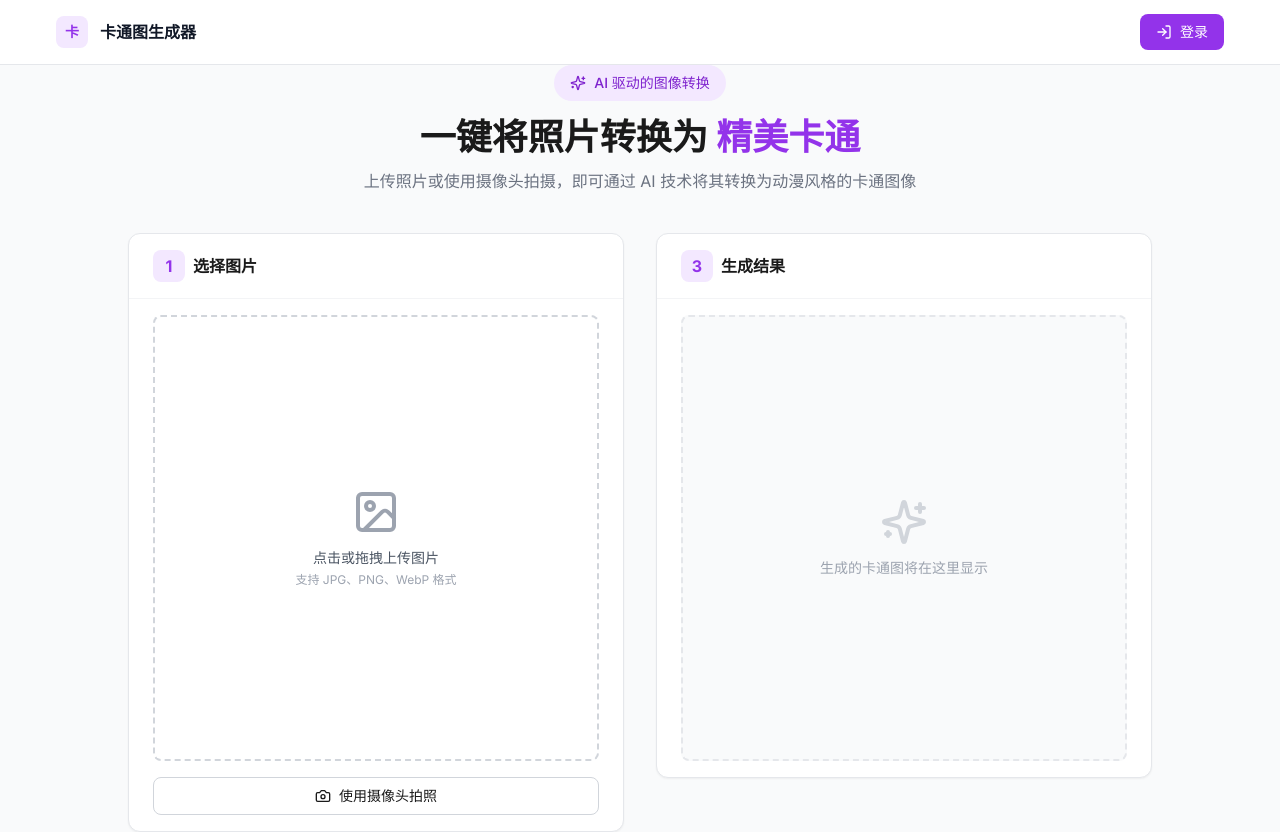
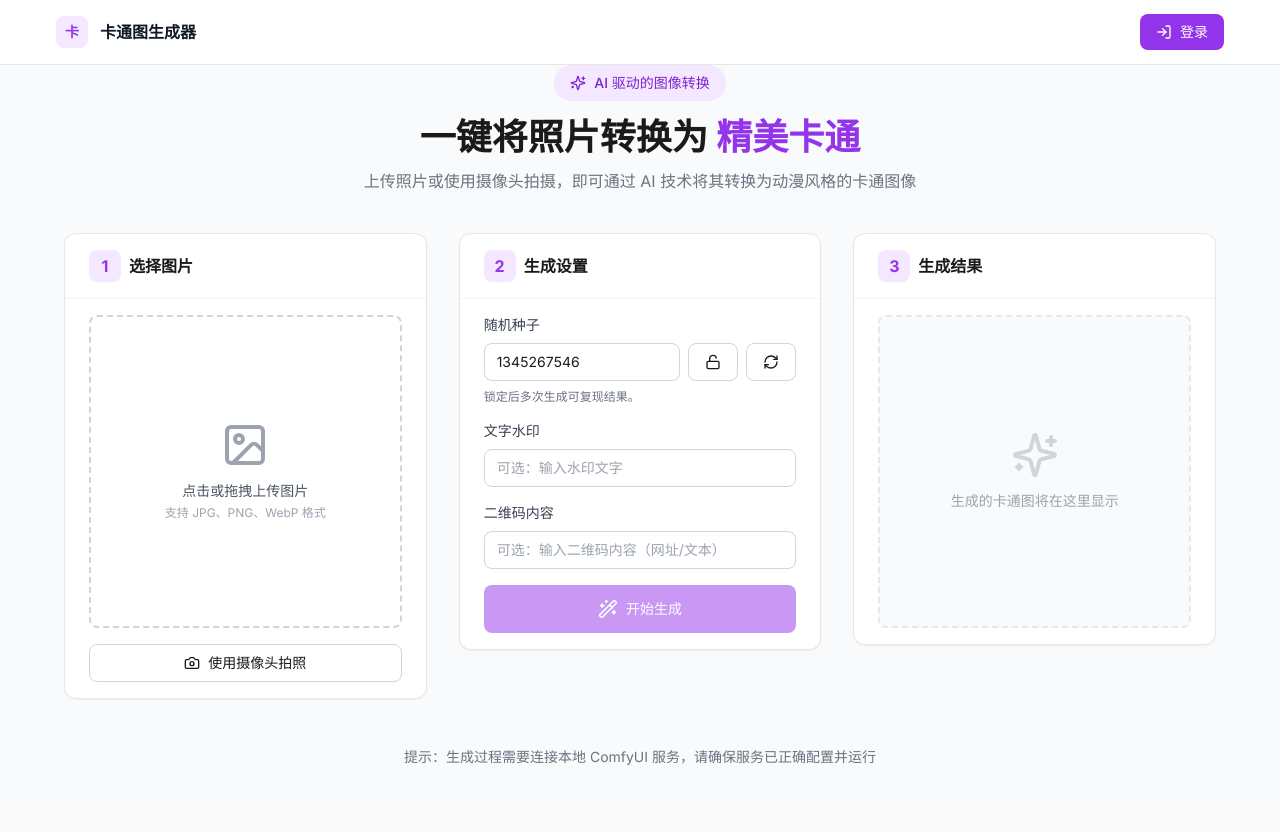
Before and after one commit to Kelvin-LH/comfy-zkit-ui, a React (Vite) app: page / in a window 1280 px wide. Shown: the top 832 px of the page. After the commit the page ends 800 px from the top, so only its background shows below. Built offline with nearby package versions, Linux system fonts and the light colour scheme; no server answers.

Commit message:
Update Home.tsx

```diff
--- a/src/client/pages/Home.tsx
+++ b/src/client/pages/Home.tsx
@@ -18,14 +18,12 @@ import {
 import Login from './Login';
 
 /**
- * A user-friendly Home page layout that always shows the settings
- * without collapsible panels.  The service address (ComfyUI URL) is
- * hidden from the user and only editable in the admin page.  This
- * component allows users to upload or capture images, adjust the
- * random seed, lock/unlock it, randomize it, and configure watermark
- * settings.  Prompts are pulled from the configuration or fall back to
- * server defaults.  No direct editing of prompts or service URL is
- * exposed on this page.
+ * Redesigned Home page layout with a horizontal card arrangement.
+ * Three cards are displayed side by side on large screens: image input,
+ * generation settings (including the generate button), and the result.
+ * On smaller screens the cards stack vertically. The service URL remains
+ * hidden; users can only adjust random seed, text watermark and QR code
+ * content. Prompts and service URL are pulled from configuration.
  */
 
 interface User {
@@ -84,6 +82,7 @@ export default function Home({ user, config, onLogin, onLogout, onAdminClick }:
   const positivePrompt = config.positivePrompt;
   const negativePrompt = config.negativePrompt;
   const comfyuiUrl = config.comfyuiUrl;
+
   // Handle file upload
   const handleFileSelect = (e: React.ChangeEvent<HTMLInputElement>) => {
     const file = e.target.files?.[0];
@@ -95,7 +94,8 @@ export default function Home({ user, config, onLogin, onLogout, onAdminClick }:
     };
     reader.readAsDataURL(file);
   };
-  // Handle camera
+
+  // Handle camera activation
   const startCamera = async () => {
     try {
       const stream = await navigator.mediaDevices.getUserMedia({
@@ -107,7 +107,8 @@ export default function Home({ user, config, onLogin, onLogout, onAdminClick }:
       toast.error('无法访问摄像头');
     }
   };
-  // Attach stream to video
+
+  // Attach stream to video element when active
   useEffect(() => {
     if (cameraActive && streamRef.current && videoRef.current) {
       const videoEl = videoRef.current;
@@ -116,6 +117,7 @@ export default function Home({ user, config, onLogin, onLogout, onAdminClick }:
       videoEl.play().catch(() => {});
     }
   }, [cameraActive]);
+
   // Stop camera
   const stopCamera = () => {
     if (streamRef.current) {
@@ -124,7 +126,8 @@ export default function Home({ user, config, onLogin, onLogout, onAdminClick }:
     }
     setCameraActive(false);
   };
-  // Capture photo
+
+  // Capture a frame from the video
   const capturePhoto = () => {
     if (!videoRef.current) return;
     const canvas = document.createElement('canvas');
@@ -138,13 +141,13 @@ export default function Home({ user, config, onLogin, onLogout, onAdminClick }:
       stopCamera();
     }
   };
-  // Randomize seed
+
+  // Randomize seed if unlocked
   const randomizeSeed = () => {
-    if (!seedLocked) {
-      setSeed(Math.floor(Math.random() * 2147483647));
-    }
+    if (!seedLocked) setSeed(Math.floor(Math.random() * 2147483647));
   };
-  // Progress animation helper
+
+  // Animate progress bar
   const animateProgress = (start: number, end: number, duration = 1000) => {
     return new Promise<void>((resolve) => {
       const startTime = Date.now();
@@ -159,7 +162,8 @@ export default function Home({ user, config, onLogin, onLogout, onAdminClick }:
       animate();
     });
   };
-  // Handle generation
+
+  // Generate cartoon image via API
   const handleGenerate = async () => {
     if (!inputImage) {
       toast.error('请先选择或拍摄一张图片');
@@ -169,6 +173,7 @@ export default function Home({ user, config, onLogin, onLogout, onAdminClick }:
     setResultImage(null);
     setProgress(0);
     try {
+      // Upload image
       setProgressText(PROGRESS_STEPS.UPLOAD.text);
       await animateProgress(PROGRESS_STEPS.UPLOAD.start, PROGRESS_STEPS.UPLOAD.end, 500);
       const uploadRes = await fetch('/api/generate/upload', {
@@ -187,7 +192,7 @@ export default function Home({ user, config, onLogin, onLogout, onAdminClick }:
         await animateProgress(PROGRESS_STEPS.RESIZE.start, PROGRESS_STEPS.RESIZE.end, 300);
         toast.info('图片已自动压缩到 2560px 以内');
       }
-      // queue
+      // Queue generation
       setProgressText(PROGRESS_STEPS.QUEUE.text);
       await animateProgress(PROGRESS_STEPS.QUEUE.start, PROGRESS_STEPS.QUEUE.end, 500);
       setProgressText(PROGRESS_STEPS.GENERATE.text);
@@ -219,7 +224,7 @@ export default function Home({ user, config, onLogin, onLogout, onAdminClick }:
       await animateProgress(currentProgress, PROGRESS_STEPS.GENERATE.end, 300);
       let finalUrl = generateData.resultUrl;
       let finalPath = generateData.localPath;
-      // watermark
+      // Add watermark if necessary
       if (textWatermark || qrContent) {
         setProgressText(PROGRESS_STEPS.WATERMARK.text);
         await animateProgress(PROGRESS_STEPS.WATERMARK.start, PROGRESS_STEPS.WATERMARK.end, 500);
@@ -234,6 +239,7 @@ export default function Home({ user, config, onLogin, onLogout, onAdminClick }:
           finalPath = wmData.localPath;
         }
       }
+      // Finish
       setProgressText(PROGRESS_STEPS.COMPLETE.text);
       await animateProgress(PROGRESS_STEPS.COMPLETE.start, PROGRESS_STEPS.COMPLETE.end, 300);
       setResultImage(finalUrl);
@@ -247,7 +253,8 @@ export default function Home({ user, config, onLogin, onLogout, onAdminClick }:
       setProgressText('');
     }
   };
-  // Download
+
+  // Download generated image
   const handleDownload = async () => {
     if (!resultImage) return;
     try {
@@ -265,7 +272,8 @@ export default function Home({ user, config, onLogin, onLogout, onAdminClick }:
       toast.error('下载失败');
     }
   };
-  // Print
+
+  // Print generated image
   const handlePrint = () => {
     if (!resultImage) return;
     const w = window.open('', '_blank');
@@ -291,6 +299,7 @@ export default function Home({ user, config, onLogin, onLogout, onAdminClick }:
     `);
     w.document.close();
   };
+
   return (
     <div className="min-h-screen bg-gray-50">
       {/* Header */}
@@ -340,11 +349,9 @@ export default function Home({ user, config, onLogin, onLogout, onAdminClick }:
             上传照片或使用摄像头拍摄，即可通过 AI 技术将其转换为动漫风格的卡通图像
           </p>
         </div>
-        {/* Grid layout */}
-        <div className="grid lg:grid-cols-2 gap-8 max-w-5xl mx-auto">
-          {/* Left column: input and settings */}
-          <div className="space-y-6">
-            {/* Image input */}
+        {/* Responsive grid: three cards side by side on large screens */}
+        <div className="grid gap-8 max-w-6xl mx-auto lg:grid-cols-3">
+          {/* Card 1: image input */}
           <div className="card">
             <div className="card-header">
               <h2 className="font-semibold flex items-center gap-2">
@@ -378,7 +385,10 @@ export default function Home({ user, config, onLogin, onLogout, onAdminClick }:
                 </div>
               ) : (
                 <div className="space-y-4">
-                    <div onClick={() => fileInputRef.current?.click()} className="aspect-square rounded-lg border-2 border-dashed border-gray-300 flex flex-col items-center justify-center cursor-pointer hover:border-purple-400 hover:bg-purple-50/50 transition-colors">
+                  <div
+                    onClick={() => fileInputRef.current?.click()}
+                    className="aspect-square rounded-lg border-2 border-dashed border-gray-300 flex flex-col items-center justify-center cursor-pointer hover:border-purple-400 hover:bg-purple-50/50 transition-colors"
+                  >
                     <ImageIcon className="h-12 w-12 text-gray-400 mb-3" />
                     <p className="text-sm text-gray-600">点击或拖拽上传图片</p>
                     <p className="text-xs text-gray-400 mt-1">支持 JPG、PNG、WebP 格式</p>
@@ -391,8 +401,8 @@ export default function Home({ user, config, onLogin, onLogout, onAdminClick }:
               )}
             </div>
           </div>
-            {/* Settings (always visible, arranged horizontally to prevent long pages) */}
-            <div className="card">
+          {/* Card 2: settings and generate */}
+          <div className="card h-fit">
             <div className="card-header">
               <h2 className="font-semibold flex items-center gap-2">
                 <div className="h-8 w-8 rounded-lg bg-purple-100 flex items-center justify-center">
@@ -401,11 +411,11 @@ export default function Home({ user, config, onLogin, onLogout, onAdminClick }:
                 生成设置
               </h2>
             </div>
-              {/* Arrange settings in a single row on medium screens and above */}
-              <div className="card-content">
-                <div className="flex flex-col gap-4 md:flex-row md:gap-4">
-                  {/* Seed controls */}
-                  <div className="flex-1 space-y-2">
+            <div className="card-content space-y-4">
+              {/* Settings: vertical stack (short page, clearer scanning) */}
+              <div className="space-y-4">
+                {/* Seed */}
+                <div className="space-y-2">
                   <label className="block text-sm font-medium text-gray-700">随机种子</label>
                   <div className="flex gap-2">
                     <input
@@ -414,6 +424,7 @@ export default function Home({ user, config, onLogin, onLogout, onAdminClick }:
                       onChange={(e) => setSeed(parseInt(e.target.value) || 0)}
                       disabled={seedLocked}
                       className="input flex-1"
+                      placeholder="留空则随机"
                     />
                     <button
                       onClick={() => setSeedLocked(!seedLocked)}
@@ -431,34 +442,41 @@ export default function Home({ user, config, onLogin, onLogout, onAdminClick }:
                       <RefreshCw className="h-4 w-4" />
                     </button>
                   </div>
+                  <p className="text-xs text-gray-500">锁定后多次生成可复现结果。</p>
                 </div>
+
                 {/* Text watermark */}
-                  <div className="flex-1 space-y-2">
+                <div className="space-y-2">
                   <label className="block text-sm font-medium text-gray-700">文字水印</label>
                   <input
                     type="text"
                     value={textWatermark}
                     onChange={(e) => setTextWatermark(e.target.value)}
                     className="input w-full"
-                      placeholder="输入水印文字（可选）"
+                    placeholder="可选：输入水印文字"
+                    maxLength={200}
                   />
                 </div>
+
                 {/* QR code content */}
-                  <div className="flex-1 space-y-2">
+                <div className="space-y-2">
                   <label className="block text-sm font-medium text-gray-700">二维码内容</label>
                   <input
                     type="text"
                     value={qrContent}
                     onChange={(e) => setQrContent(e.target.value)}
                     className="input w-full"
-                      placeholder="输入二维码内容（可选）"
+                    placeholder="可选：输入二维码内容（网址/文本）"
+                    maxLength={500}
                   />
                 </div>
               </div>
-              </div>
-            </div>
               {/* Generate button */}
-            <button onClick={handleGenerate} disabled={!inputImage || isGenerating} className="btn btn-primary w-full h-12 text-base">
+              <button
+                onClick={handleGenerate}
+                disabled={!inputImage || isGenerating}
+                className="btn btn-primary w-full h-12 text-base"
+              >
                 {isGenerating ? (
                   <>
                     <div className="animate-spin rounded-full h-5 w-5 border-b-2 border-white mr-2" /> 生成中...
@@ -470,7 +488,8 @@ export default function Home({ user, config, onLogin, onLogout, onAdminClick }:
                 )}
               </button>
             </div>
-          {/* Right column: result */}
+          </div>
+          {/* Card 3: result */}
           <div className="card h-fit">
             <div className="card-header">
               <h2 className="font-semibold flex items-center gap-2">
```
Lines whose indentation alone changed are shown as unchanged.
